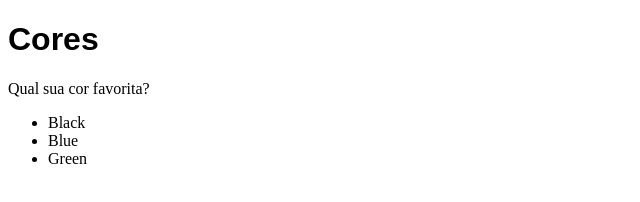
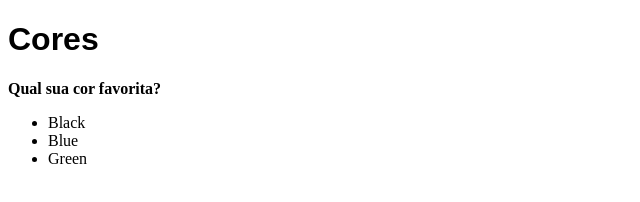
Before and after one commit to jaelsonfreitas/exercicios_tybe, a plain HTML site: page secao_2/dia_02_primeiros_passos_em_css/parafixar2.html in a window 1280 px wide. Shown: the full height of the page, 0-640 px from the left. Drawn offline with Linux system fonts and the light colour scheme.

Commit message:
Deixando paragrafo com font-weight 600.

```diff
--- a/secao_2/dia_02_primeiros_passos_em_css/parafixar2.html
+++ b/secao_2/dia_02_primeiros_passos_em_css/parafixar2.html
@@ -8,6 +8,9 @@
     <style>
         h1{
             font-family: sans-serif;
+        }
+        p{
+            font-weight: 600;
         }
     </style>
 </head>
```
